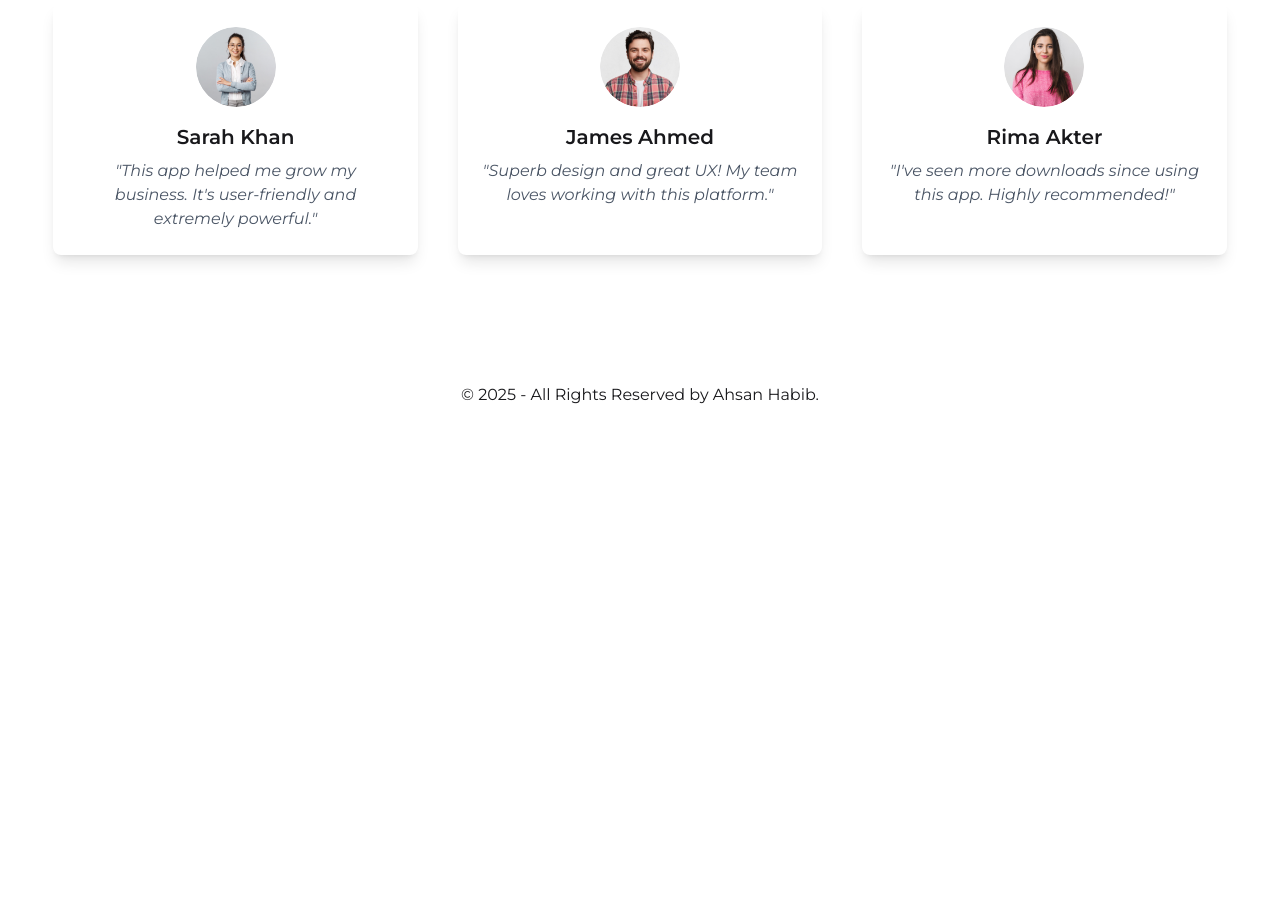
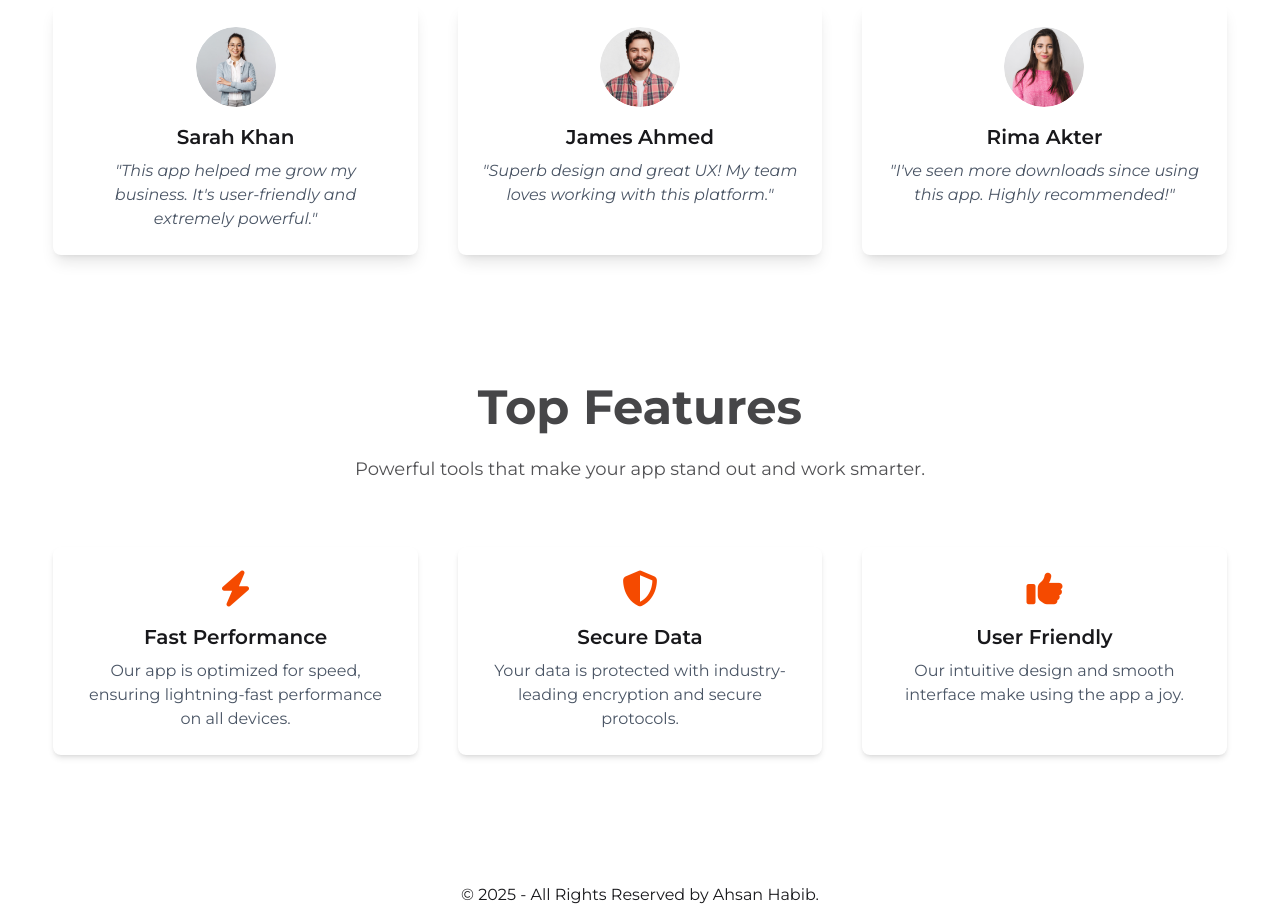
Before and after one commit to bdahsan1999wd/landing-page-with-tailwind, a website: page public/index.html in a window 1280 px wide. Shown: the part 1970-2885 px from the top of the page. Before the commit the page ends 2385 px from the top, so only its background shows below. Drawn offline with Linux system fonts and the light colour scheme.

Commit message:
features section added

```diff
--- a/public/index.html
+++ b/public/index.html
@@ -211,6 +211,44 @@
 
         </section>
 
+        <!---------- Features Section Added ---------->
+
+        <section class="my-32">
+
+            <div class="text-center mb-16">
+                <h2 class="text-2xl md:text-3xl lg:text-5xl font-bold opacity-80 mb-6">Top Features</h2>
+                <p class="md:w-2/4 mx-auto text-lg opacity-75">
+                    Powerful tools that make your app stand out and work smarter.
+                </p>
+            </div>
+
+            <div class="grid grid-cols-1 md:grid-cols-2 lg:grid-cols-3 gap-10">
+                <!-- Feature 1 -->
+                <div class="p-6 bg-white shadow-md rounded-lg text-center">
+                    <i class="fa-solid fa-bolt text-4xl text-orange-600 mb-4"></i>
+                    <h4 class="text-xl font-semibold mb-2">Fast Performance</h4>
+                    <p class="text-gray-600">Our app is optimized for speed, ensuring lightning-fast performance on all
+                        devices.</p>
+                </div>
+
+                <!-- Feature 2 -->
+                <div class="p-6 bg-white shadow-md rounded-lg text-center">
+                    <i class="fa-solid fa-shield-halved text-4xl text-orange-600 mb-4"></i>
+                    <h4 class="text-xl font-semibold mb-2">Secure Data</h4>
+                    <p class="text-gray-600">Your data is protected with industry-leading encryption and secure
+                        protocols.</p>
+                </div>
+
+                <!-- Feature 3 -->
+                <div class="p-6 bg-white shadow-md rounded-lg text-center">
+                    <i class="fa-solid fa-thumbs-up text-4xl text-orange-600 mb-4"></i>
+                    <h4 class="text-xl font-semibold mb-2">User Friendly</h4>
+                    <p class="text-gray-600">Our intuitive design and smooth interface make using the app a joy.</p>
+                </div>
+            </div>
+
+        </section>
+
     </main>
 
     <!---------- Footer Section Added ---------->
```
Also changed, not shown: public/output.css.
